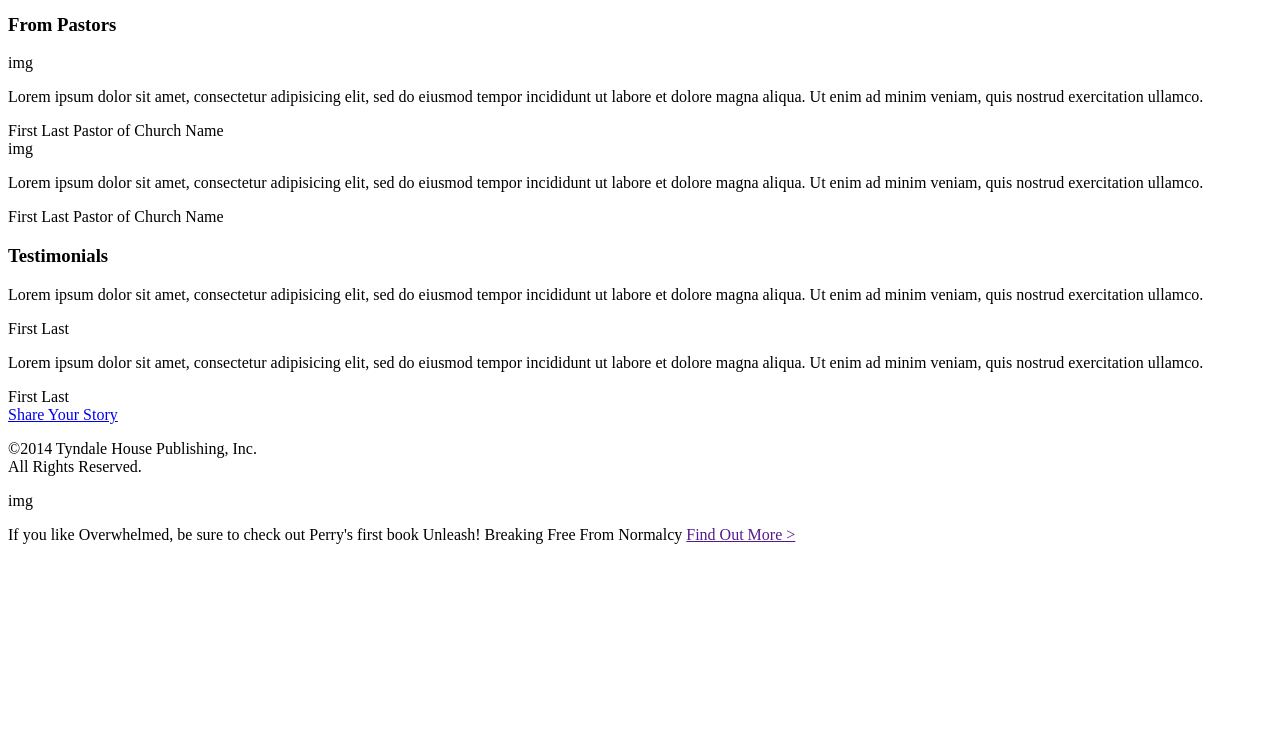
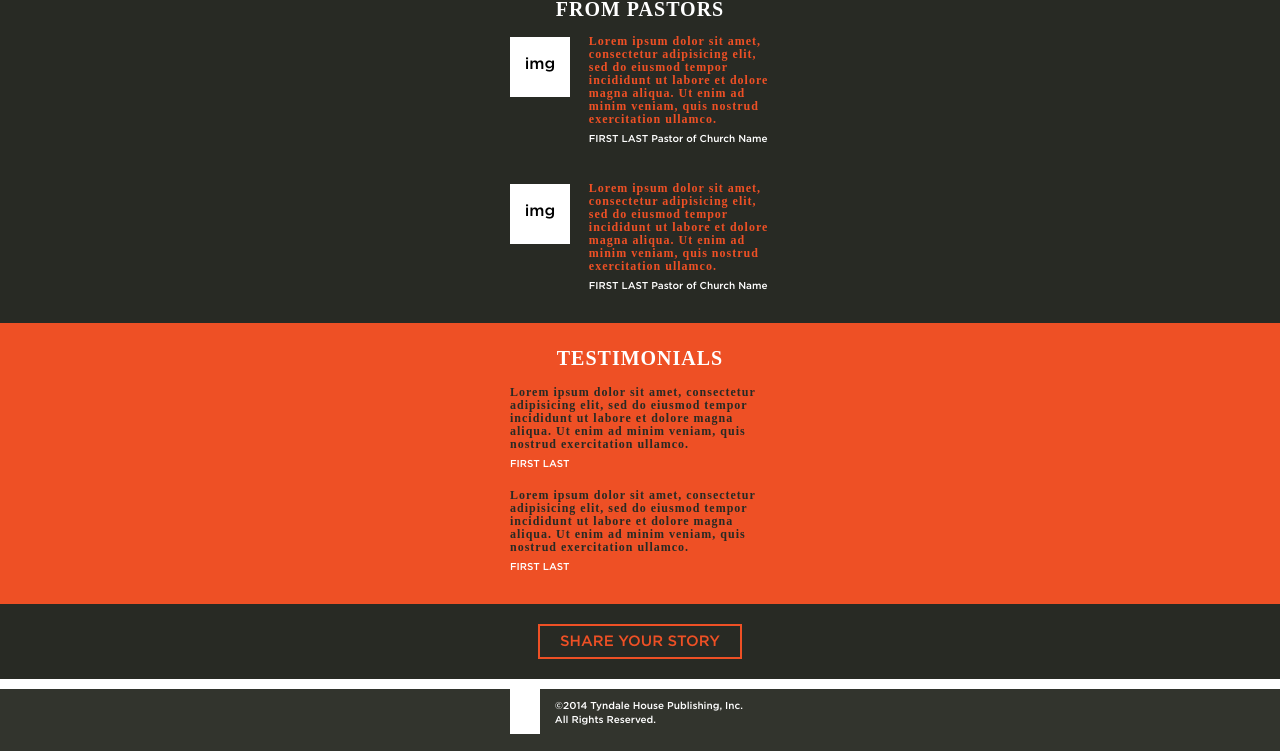
Before and after one commit to alliebomb/overwhelmed, a plain HTML site: page what_people_are_saying/index.html in a window 1280 px wide. Shown: the part 152-903 px from the top of the page. Before the commit the page ends 800 px from the top, so only its background shows below. Drawn offline with Linux system fonts and the light colour scheme; the site is published under a folder, as on GitHub Pages, so addresses that start at the root find nothing; a web font is replaced by a local one.

Commit message:
quick fix

```diff
--- a/what_people_are_saying/index.html
+++ b/what_people_are_saying/index.html
@@ -4,8 +4,8 @@
 	<title>Overwhelmed: What People Are Saying</title>
 
     <!-- build:css(.tmp) styles/main.css -->
-    <link rel="stylesheet" href="/stylesheets/main.css">
-    <link rel="stylesheet" href="/stylesheets/what_people_are_saying.css">
+    <link rel="stylesheet" href="../stylesheets/main.css">
+    <link rel="stylesheet" href="../stylesheets/what_people_are_saying.css">
     <!-- endbuild -->
 
 </head>
```
